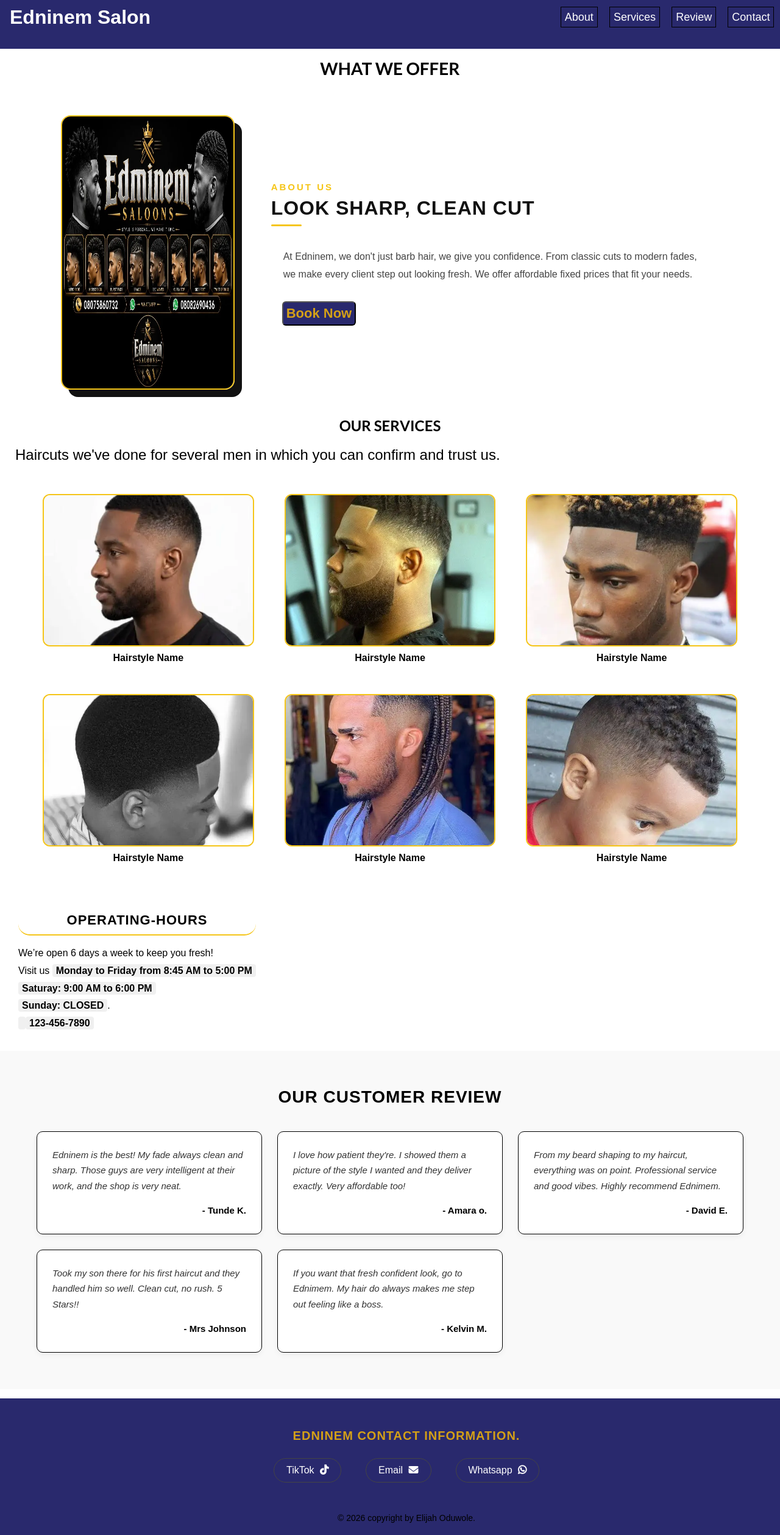
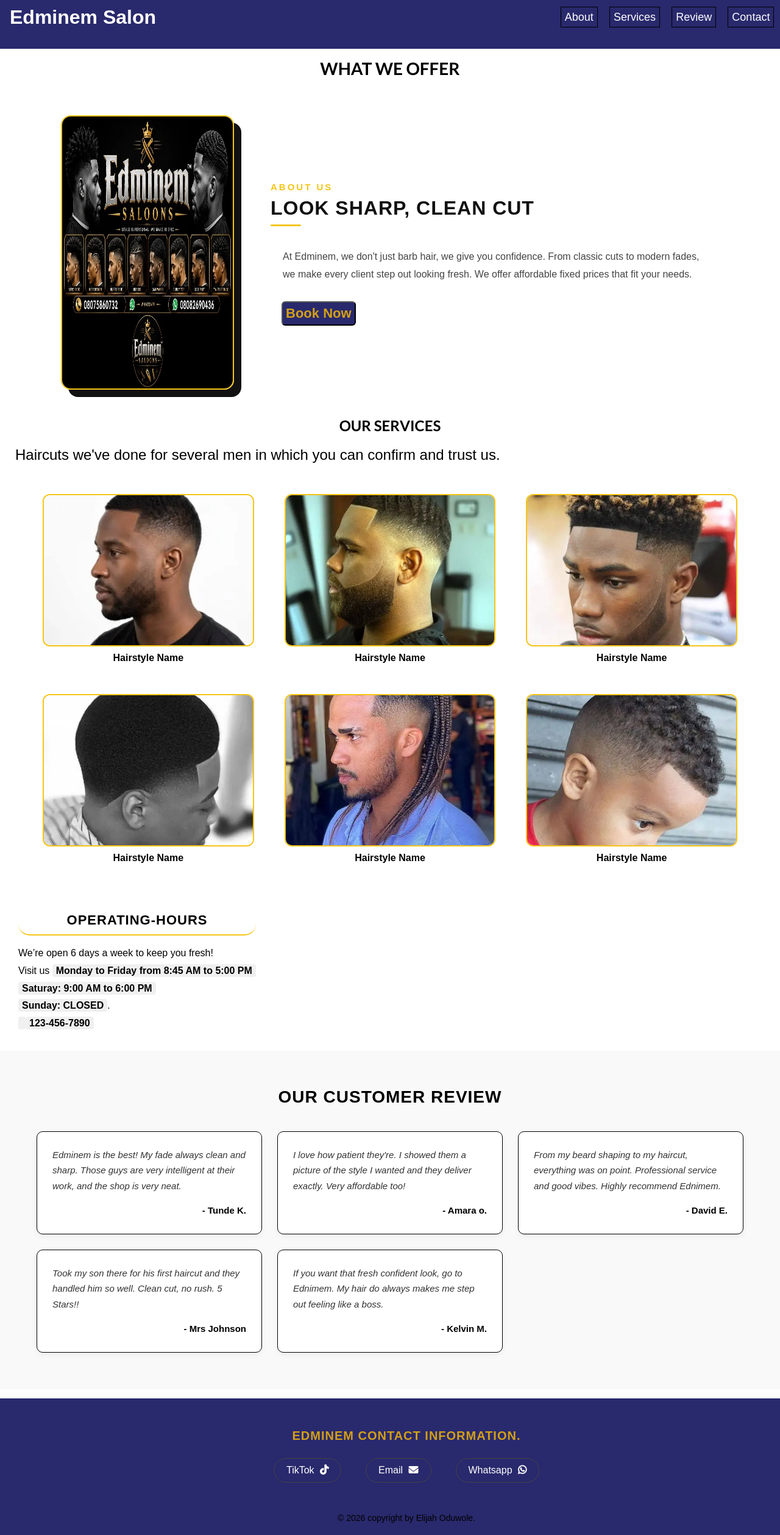
Before and after one commit to Elixe07/Ednimen-salon, a plain HTML site: page index.html in a window 1280 px wide. Shown: the whole page at 61% size. Drawn offline with Linux system fonts and the light colour scheme.

Commit message:
Update index.html

```diff
--- a/index.html
+++ b/index.html
@@ -15,7 +15,7 @@
         <div class="navbar">
             <!--HEADING OF THE WEBSITES nav-logo-->
             <div class="salon-name">
-                <h1>Edninem Salon</h1>
+                <h1>Edminem Salon</h1>
             </div>
 
             <!--Mobile Bar hamburger-->
@@ -44,10 +44,10 @@
             </div>
 
             <div class="about-us" id="about-us">
-                <!--ABOUT Edninem HAIR SALON & TEXT ON THE R.H.S-->
+                <!--ABOUT Edminem HAIR SALON & TEXT ON THE R.H.S-->
                 <h3><span>ABOUT US</span> Look Sharp, Clean Cut</h3>
                 <p>
-                    At Edninem, we don't just barb hair, we give you confidence. From
+                    At Edminem, we don't just barb hair, we give you confidence. From
                     classic cuts to modern fades, we make every client step out looking fresh.
                     We offer affordable fixed prices that fit your needs.
                 </p>
@@ -106,7 +106,7 @@
             <h3>Our Customer Review</h3>
             <div class="cards">
                 <div class="card">
-                <p>Edninem is the best! My fade always clean and sharp.
+                <p>Edminem is the best! My fade always clean and sharp.
                    Those guys are very intelligent at their work,
                    and the shop is very neat. <span>- Tunde K.</span>
                 </p>
@@ -142,7 +142,7 @@
     <footer>
        <!--CONTACTS INFORMATION AND LINKS TO ALL SOCIAL-MEDIAS ACCOUNT.-->
         <div class="contact" id="contact">
-            <h3>Edninem Contact Information.</h3>
+            <h3>Edminem Contact Information.</h3>
             <div class="contact-information">
                 <span>TikTok <i class="fa-brands fa-tiktok"></i></span>
                 <span>Email <i class="fa-solid fa-envelope"></i></span>
```
